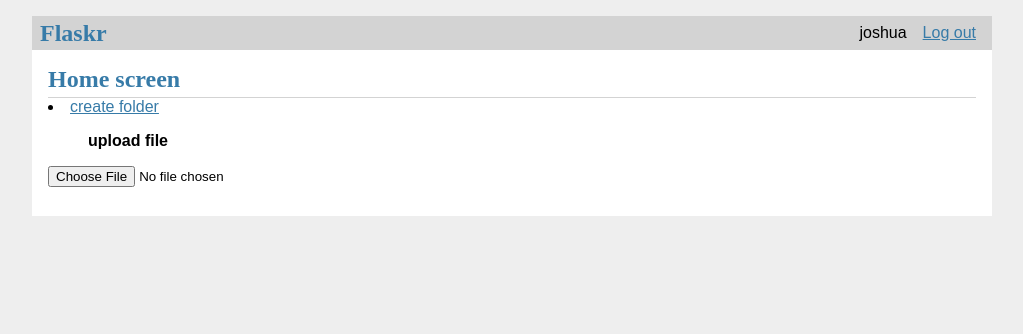
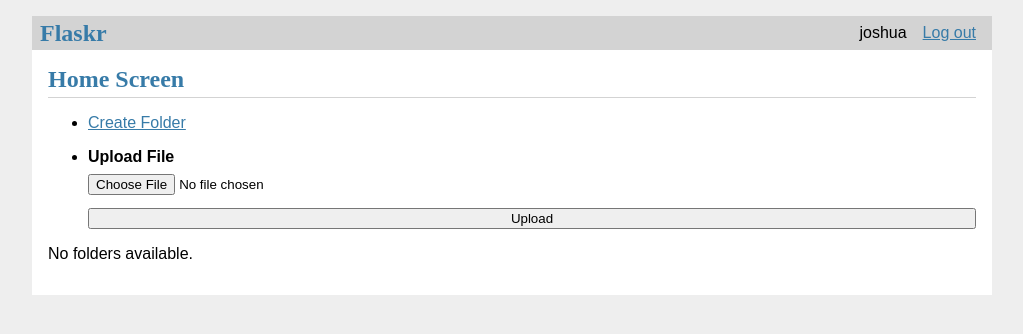
Before and after one commit to topshager/dropnox, a Flask app: page / in a window 1280 px wide. Shown: the top 334 px of the page, without its empty margins (128-1151 px from the left). Run offline with Flask 3, Linux system fonts and the light colour scheme; a user stored in the database is signed in; data comes from the database, SQL or seed files in the repository; both versions use the stored data as it was after the commit.

Commit message:
fixed route issue

```diff
--- a/flaskr/templates/homepage/home.html
+++ b/flaskr/templates/homepage/home.html
@@ -1,17 +1,33 @@
 {% extends 'base.html' %}
 
-
 {% block header %}
-  <h1>{% block title %}Home screen {% endblock %}</h1>
+  <h1>{% block title %}Home Screen{% endblock %}</h1>
 {% endblock %}
 
 {% block content %}
+<ul>
+  <li>
+    <a href="{{ url_for('create.createfolder') }}">Create Folder</a>
+  </li>
+  <li>
+    <form action="{{ url_for('create') }}" method="POST" enctype="multipart/form-data">
+      <label for="file-upload" class="choose-file-btn">Upload File</label>
+      <input type="file" id="file-upload" name="file">
+      <button type="submit">Upload</button>
+    </form>
+  </li>
+</ul>
 
-<li>
-  <a href="{{ url_for('create.createfolder') }}">create folder</a>
-
-  <ul><label for="file-upload" class="choose-file-btn">upload file</label></ul>
-  <ul></ul><input type="file" id="file-upload" name="file"></ul>
-</li>
-
+<div class="folder-list">
+  {% for folder in folders %}
+    <div class="folder-item">
+      <p>{{ folder.name }}</p> <!-- Assuming 'name' is a field in 'folders' -->
+    </div>
+    {% if not loop.last %}
+      <hr> <!-- Adds a separator between folder items -->
+    {% endif %}
+  {% else %}
+    <p>No folders available.</p>
+  {% endfor %}
+</div>
 {% endblock %}
```
Also changed, not shown: flaskr/create.py (+11 -5 lines), flaskr/home.py (line endings or trailing spaces), instance/flaskr.sqlite.
